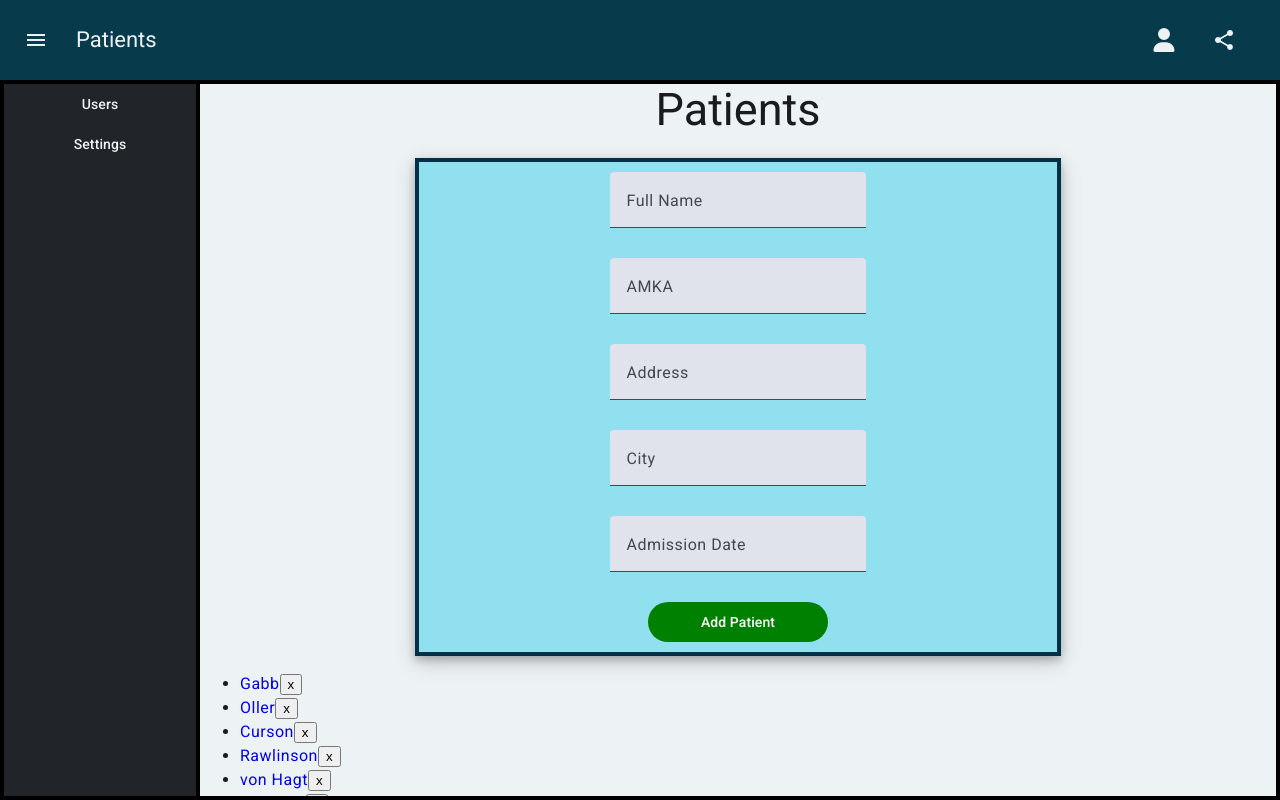
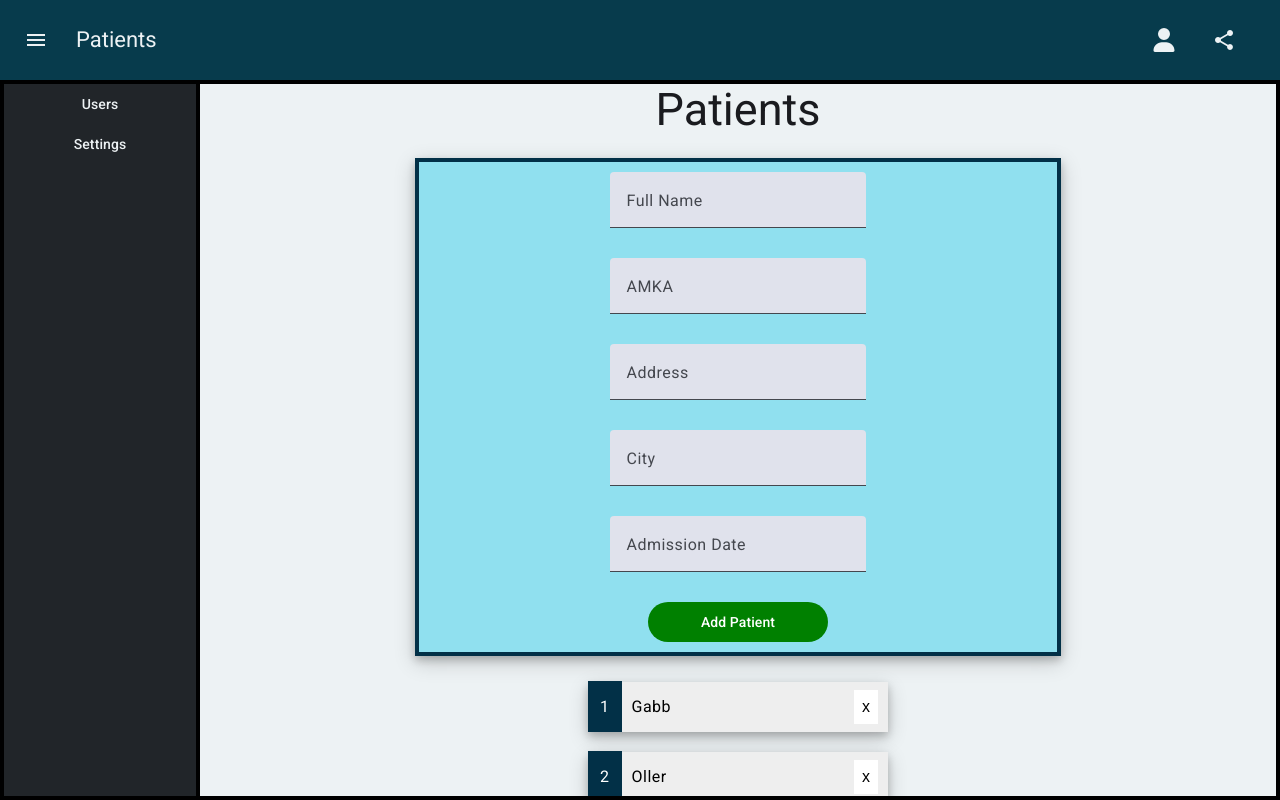
Before and after one commit to webspider02/angular_project_1, an Angular app: page / in a window 1280 px wide. Built offline with nearby package versions, Linux system fonts and the light colour scheme.

Commit message:
patients buttons styles

```diff
--- a/src/app/app.routes.ts
+++ b/src/app/app.routes.ts
@@ -7,6 +7,6 @@ import { SettingsComponent } from './settings/settings.component';
 export const routes: Routes = [
     { path: '', component: PatientsComponent },
     { path: 'patients', component: PatientsComponent },
-    { path: 'patient-detail', component: PatientDetailComponent },
+    { path: 'patient-detail/:id', component: PatientDetailComponent },
     { path: 'settings', component: SettingsComponent }
 ];
--- a/src/app/patients/patients.component.html
+++ b/src/app/patients/patients.component.html
@@ -2,13 +2,11 @@
 
 <app-add-patient></app-add-patient>
 
-<!-- <app-display-data></app-display-data> -->
-
 <ul class="patients">
     <li *ngFor="let patient of patientData">
-        <!-- <a href="#"> -->
-        <a [routerLink]="['/patient-detail', patient.id]">
-            <span>{{ patient.fullName }}</span>
+        <a routerLink="/patient-detail/{{ patient.id }}">
+            <span id="id">{{ patient.id }}</span>
+            <span id="name">{{ patient.fullName }}</span>
         </a>
         <button type="button" class="delete" title="delete patient"
          (click)="delete(patient)">x</button>
--- a/src/app/patients/patients.component.scss
+++ b/src/app/patients/patients.component.scss
@@ -1,3 +1,59 @@
 h2 {
     text-align: center;
 }
+
+ul.patients {
+    display: flex;
+    align-items: center;
+    justify-content: center;
+    flex-direction: column;
+    list-style-type: none;
+    padding: 0;
+
+    li {
+        // border: 4px solid #023047;
+        width: 300px;
+        height: 50px;
+        margin: 10px;
+        padding: 0 10px 0 0;
+        background-color: #EEE;
+        display: flex;
+        align-items: center;
+        justify-content: space-between;
+        box-shadow: 0 4px 8px 0 rgba(0, 0, 0, 0.2), 0 6px 20px 0 rgba(0, 0, 0, 0.19);
+
+        a {
+            color: black;
+
+            span#id {
+                background-color: #023047;
+                color: white;
+                margin: right;
+                padding: 16px 12px 16px 12px;
+                margin-left: 0;
+                display: inline;
+            }
+
+            span#name {
+                margin-left: 10px;
+            }
+        }
+
+        button {
+            border: none;
+            background-color: white;
+            color: black;
+            padding: .5rem;
+            font-size: 1rem;
+        }
+
+        button:hover {
+            background-color: #343a40;
+            color: white;
+        }
+    }
+
+    li:hover {
+        margin-left: 1.5em;
+    }
+}
```
